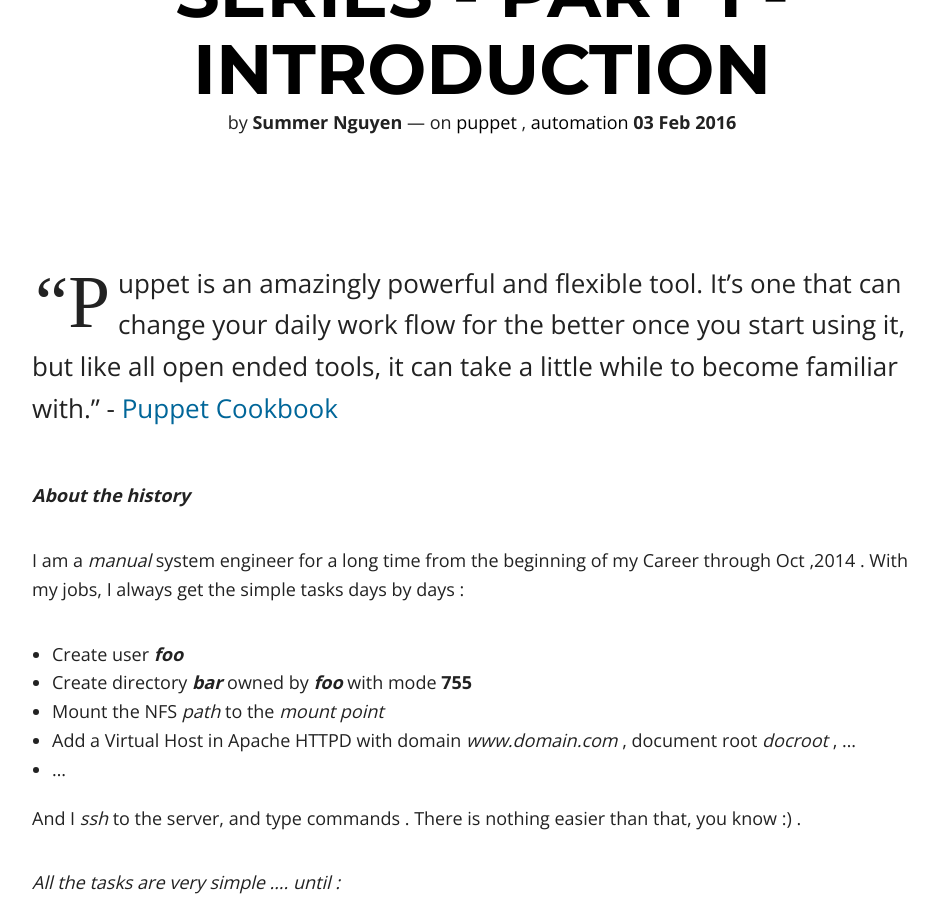
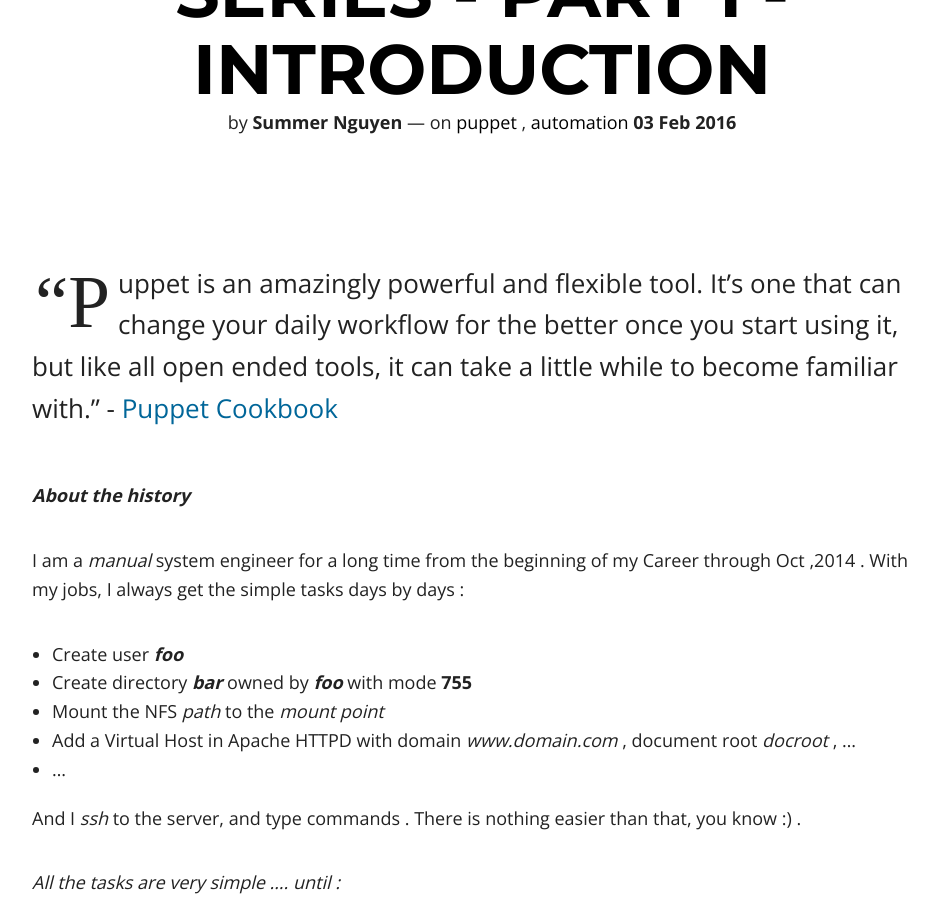
Before and after one commit to summer0nguyen/summer0nguyen.github.io, a Jekyll site: the page built from _posts/2016-02-03-puppet-automation-series-part-1-introduction.md, in a window 1280 px wide and 900 px high, scrolled down 343 px. Shown: the whole window, without its empty margins (158-1096 px from the left). Built offline with Jekyll 4.4.1, drawn with Linux system fonts in a browser that asks for light colours; nearby versions of some CDN libraries; some of the changed text lies outside the part shown.

Commit message:
Update Puppet Automation Part 1

```diff
--- a/_posts/2016-02-03-puppet-automation-series-part-1-introduction.md
+++ b/_posts/2016-02-03-puppet-automation-series-part-1-introduction.md
@@ -11,7 +11,7 @@ tags:
 ---
 
 
-"Puppet is an amazingly powerful and flexible tool. It's one that can change your daily work flow for the better once you start using it, but like all open ended tools, it can take a little while to become familiar with." - <a href="http://www.puppetcookbook.com/" >Puppet Cookbook</a>
+"Puppet is an amazingly powerful and flexible tool. It's one that can change your daily workflow for the better once you start using it, but like all open ended tools, it can take a little while to become familiar with." - <a href="http://www.puppetcookbook.com/" >Puppet Cookbook</a>
 
 
 ***About the history***
```
Also changed, not shown: other parts of _posts/2016-02-03-puppet-automation-series-part-1-introduction.md (+2 -0 lines).
